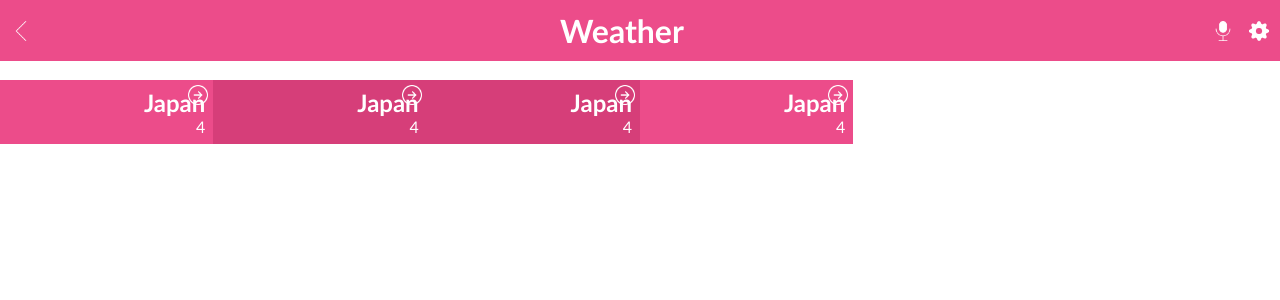
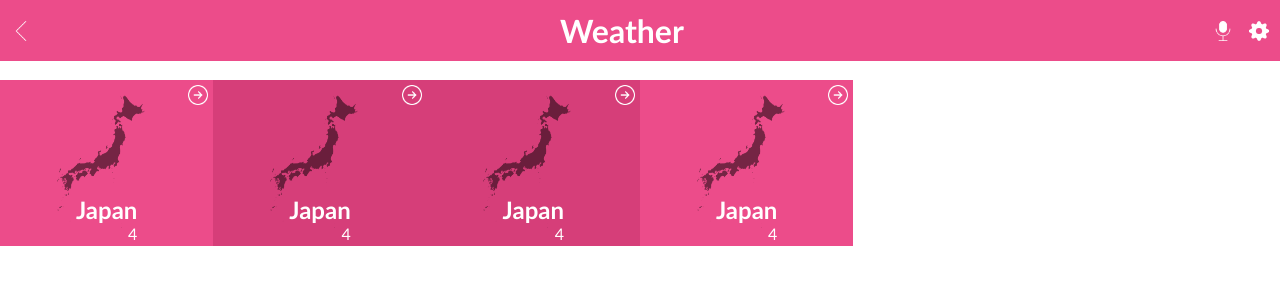
Before and after one commit to felixodette/metrics-app, a React (Create React App) app: page / in a window 1280 px wide. Shown: the top 300 px of the page. Built offline with nearby package versions, Linux system fonts and the light colour scheme.

Commit message:
Add map info

```diff
--- a/src/components/Country.js
+++ b/src/components/Country.js
@@ -5,10 +5,12 @@ import styles from './Country.module.css';
 
 function Country(props) {
   const { name, number, vector } = props;
+  const map = { background: `url(${vector}) no-repeat center center/cover` };
 
   return (
     <div className={styles.wrapper}>
       <i className={styles.right_arrow} />
+      <i style={map} className={styles.map} />
       <div className={styles.info}>
         <h2>{name}</h2>
         <span>{number}</span>
--- a/src/components/Country.module.css
+++ b/src/components/Country.module.css
@@ -9,7 +9,8 @@
   position: relative;
   padding: 0.5rem;
   display: flex;
-  justify-content: flex-end;
+  flex-direction: column;
+  align-items: center;
 }
 
 .wrapper:nth-child(3n-2) {
@@ -20,6 +21,8 @@
   display: flex;
   flex-direction: column;
   align-items: flex-end;
+  position: absolute;
+  bottom: 3px;
 }
 
 .info span {
@@ -36,3 +39,11 @@
   right: 5px;
   top: 5px;
 }
+
+.map {
+  display: flex;
+  min-width: 100px;
+  min-height: 150px;
+  filter: brightness(0);
+  opacity: 0.5;
+}
```
Also changed, not shown: src/components/Heading.js (added).
